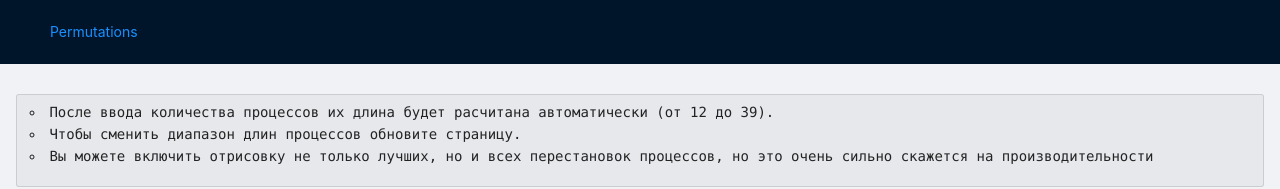
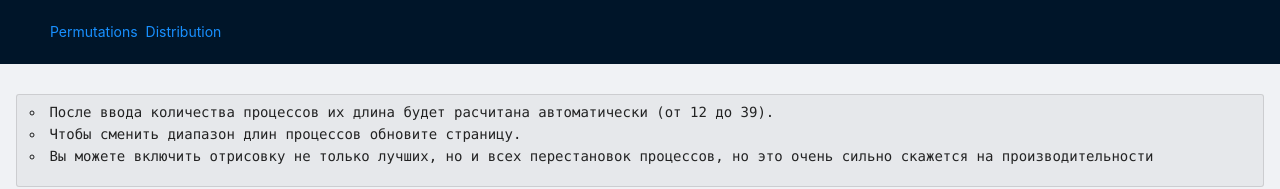
Before and after one commit to Smoke52ru/thread-optimization, a React (Create React App) app: page /permutations in a window 1280 px wide. Shown: the top 189 px of the page. Built offline with nearby package versions, Linux system fonts and the light colour scheme.

Commit message:
new feature

```diff
--- a/src/components/MainLayout/MainLayout.tsx
+++ b/src/components/MainLayout/MainLayout.tsx
@@ -1,5 +1,5 @@
 import React from "react";
-import {Layout} from "antd";
+import {Layout, Space} from "antd";
 import {Link, Outlet} from "react-router-dom";
 import {routes} from "routing/routes";
 
@@ -9,7 +9,10 @@ export const MainLayout = () =>
   (
     <Layout>
       <Header>
-        <Link to={routes.permutations}>Permutations</Link>
+        <Space>
+          <Link to={routes.permutations}>Permutations</Link>
+          <Link to={routes.distribution}>Distribution</Link>
+        </Space>
       </Header>
       <Content>
         <Outlet/>
--- /dev/null
+++ b/src/components/ProcessDistribution/index.tsx
@@ -0,0 +1,10 @@
+import React from 'react';
+
+const ProcessDistribution = () =>
+  (
+    <div>
+  asda
+    </div>
+  );
+
+export default ProcessDistribution;
--- a/src/routing/RoutingConfig.tsx
+++ b/src/routing/RoutingConfig.tsx
@@ -4,6 +4,7 @@ import {Navigate, RouteObject} from "react-router-dom";
 import {routes} from 'routing/routes';
 import {MainLayout} from "components/MainLayout/MainLayout";
 import ProcessPermutation from "components/ProcessPermutation";
+import ProcessDistribution from "../components/ProcessDistribution";
 
 export const RoutingConfig: RouteObject[] = [
     {
@@ -18,6 +19,10 @@ export const RoutingConfig: RouteObject[] = [
           path: routes.permutations,
           element: <ProcessPermutation/>,
         },
+        {
+          path: routes.distribution,
+          element: <ProcessDistribution/>
+        },
       ],
     },
   ]
--- a/src/routing/routes.ts
+++ b/src/routing/routes.ts
@@ -1,5 +1,6 @@
 export const routes = {
   root: '/',
   permutations: '/permutations',
+  distribution: '/distribution',
   notFound: '*',
 };
```
